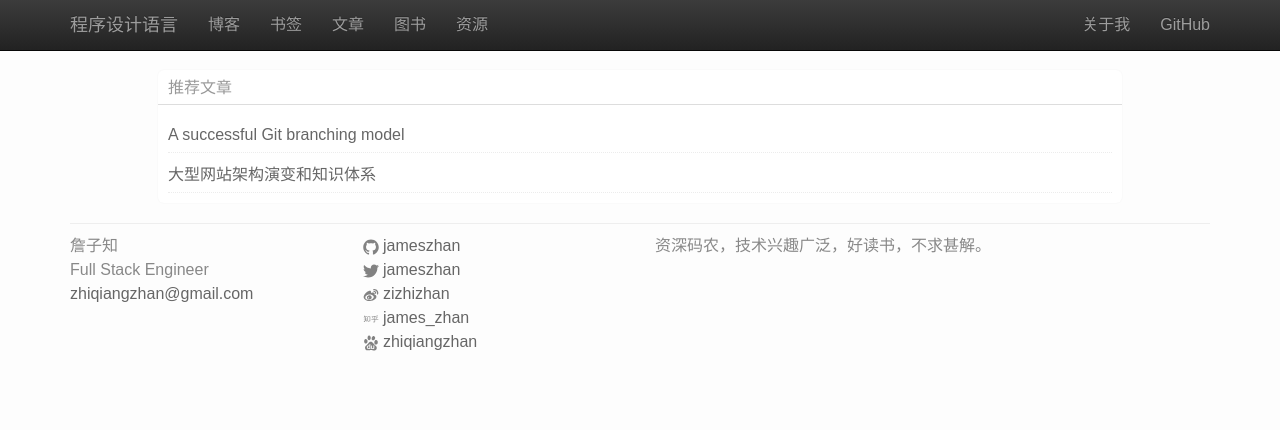
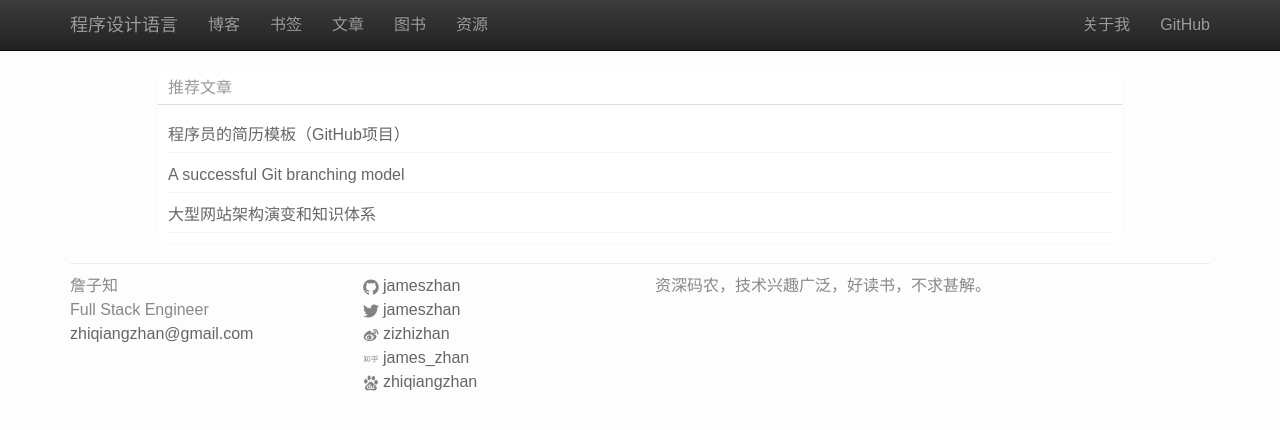
Before and after one commit to jameszhan/blogs, a Jekyll site: the page built from pages/news.html, in a window 1280 px wide. Shown: the top 430 px of the page. Built offline with Jekyll 4.4.1, drawn with Linux system fonts in a browser that asks for light colours; nearby versions of some CDN libraries; Markdown is read by kramdown in place of the engine named in the settings.

Commit message:
add more news.

```diff
--- a/_data/news.yml
+++ b/_data/news.yml
@@ -1,3 +1,6 @@
+-
+  url: https://github.com/geekcompany/ResumeSample
+  title: 程序员的简历模板（GitHub项目）
 -
   url: http://nvie.com/posts/a-successful-git-branching-model/
   title: A successful Git branching model
```
